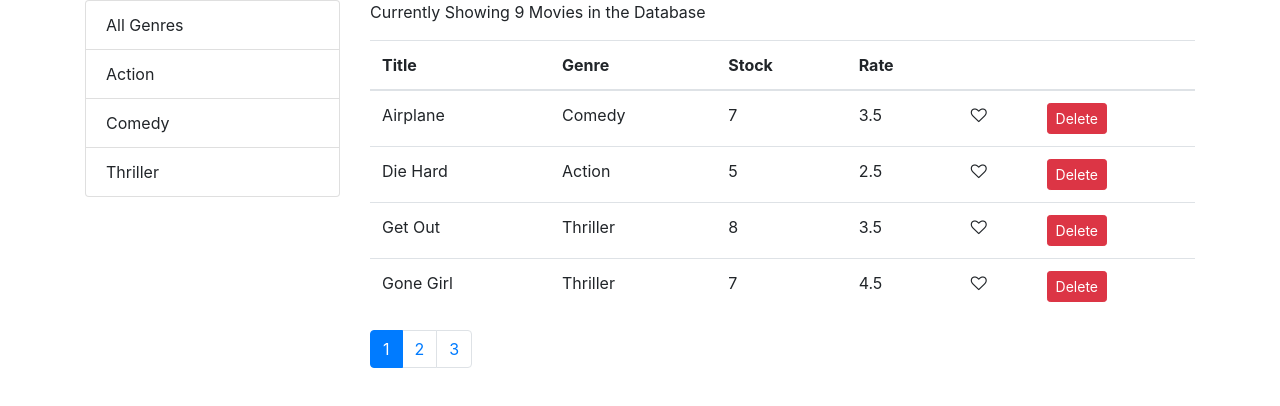
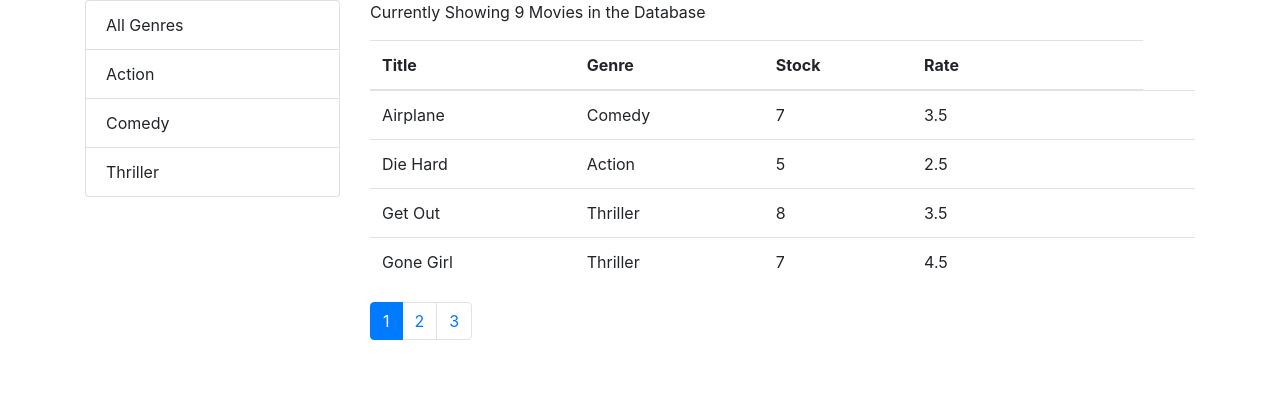
Before and after one commit to sonnn9/-Mastering-React, a React (Create React App) app: page / in a window 1280 px wide. Shown: the top 406 px of the page. Built offline with nearby package versions, Linux system fonts and the light colour scheme.

Commit message:
sorting extracting table body

```diff
--- /dev/null
+++ b/src/components/common/tableBody.jsx
@@ -0,0 +1,23 @@
+import React, {Component} from "react";
+import _ from 'lodash';
+class TableBody extends Component {
+    renderCell = (item, column) => {
+        if (column.content) return column.content(item);
+
+        return _.get(item, column.path);
+    }
+
+    render() {
+        const {data, columns}  = this.props;
+        return (<tbody>
+            {data.map(item => <tr>
+                {columns.map(column => <td>{_.get(item, column.path)}</td>)}
+                <td></td>
+            </tr>)}
+            </tbody>
+
+        );
+    }
+}
+
+export default TableBody;
--- a/src/components/moviesTable.jsx
+++ b/src/components/moviesTable.jsx
@@ -1,6 +1,8 @@
 import React, {Component} from "react";
 import TableHeader from "./common/tableHeader";
 import Like from "./common/like";
+import TableBody from "./common/tableBody";
+
 
 class MoviesTable extends Component {
     columns= [
@@ -8,8 +10,14 @@ class MoviesTable extends Component {
         {path: 'genre.name', label: 'Genre'},
         {path: 'numberInStock', label: 'Stock'},
         {path: 'dailyRentalRate', label: 'Rate'},
-        {key:'like'},
-        {key:'delete'},
+        {key:'like', content: movie => <Like liked={movie.liked} onClick={() => this.props.onLike(movie)} />},
+        {key:'delete', content: movie => <button
+                onClick={() => this.props.onDelete(movie)}
+                className="btn btn-danger btn-sm"
+            >
+                Delete
+            </button>
+        },
     ];
 
 
@@ -22,28 +30,7 @@ class MoviesTable extends Component {
                     sortColumn={sortColumn}
                     onSort={onSort}
                 />
-                <tbody>
-
-                {movies.map(movie => (
-                    <tr key={movie._id}>
-                        <td>{movie.title}</td>
-                        <td>{movie.genre.name}</td>
-                        <td>{movie.numberInStock}</td>
-                        <td>{movie.dailyRentalRate}</td>
-                        <td>
-                            <Like liked={movie.liked} onClick={() => onLike(movie)} />
-                        </td>
-                        <td>
-                            <button
-                                onClick={() => onDelete(movie)}
-                                className="btn btn-danger btn-sm"
-                            >
-                                Delete
-                            </button>
-                        </td>
-                    </tr>
-                ))}
-                </tbody>
+                <TableBody columns={this.columns} data={movies} />
             </table>
         )
     }
```
